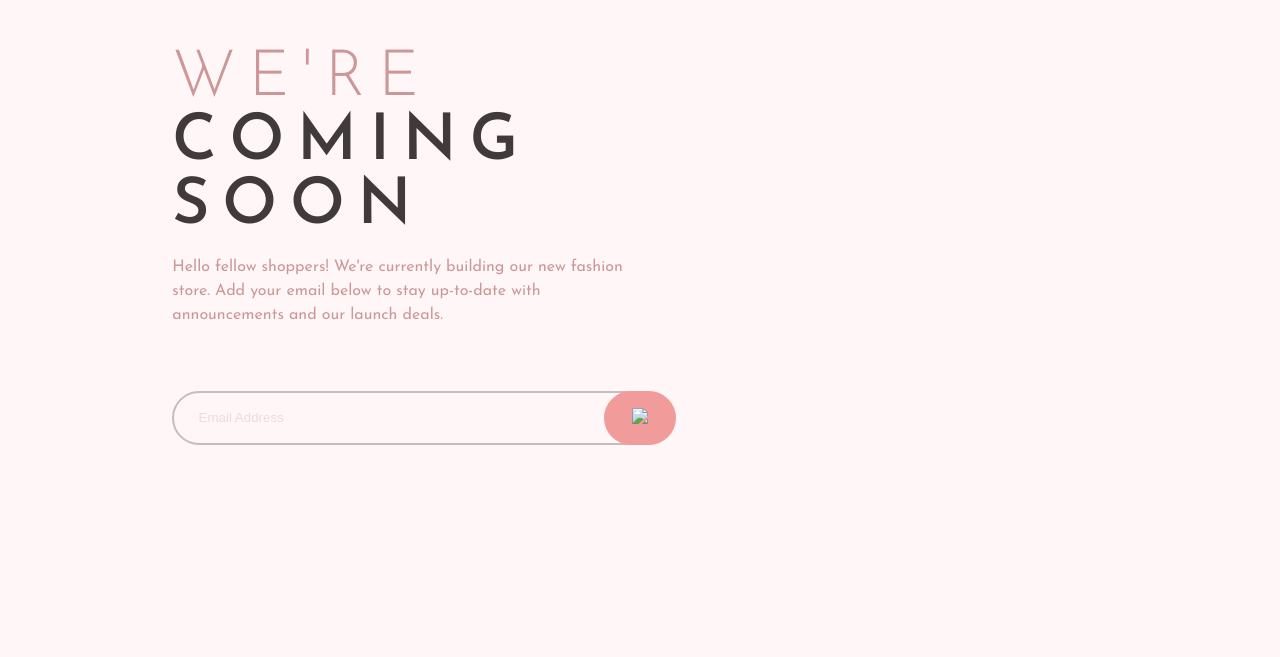
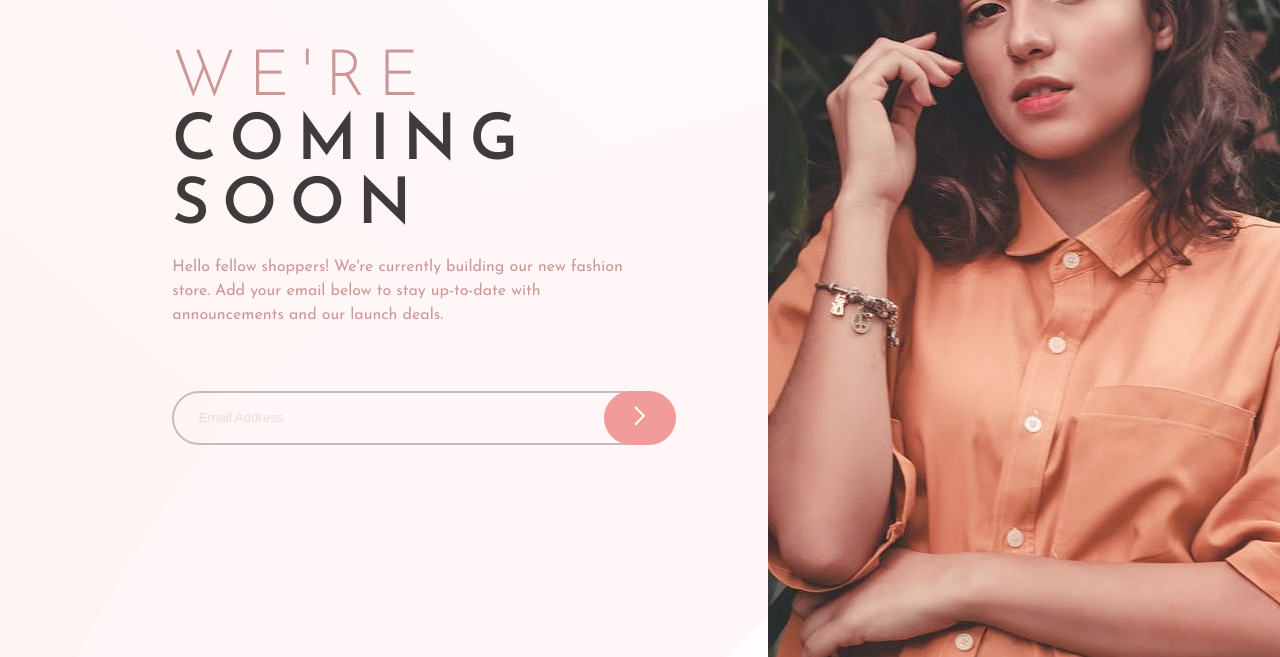
Before and after one commit to FernandoJCastellanos/base-apparel-landing-page, a plain HTML site: page index.html in a window 1280 px wide. Shown: the part 151-808 px from the top of the page. Drawn offline with Linux system fonts and the light colour scheme; the site is published under a folder, as on GitHub Pages, so addresses that start at the root find nothing; a script that the page names is missing.

Commit message:
images being fixed

```diff
--- a/css/css.css
+++ b/css/css.css
@@ -145,7 +145,7 @@ input::placeholder{
     .body-background {
     background-color: #FFF7F7;
     overflow-x: hidden;
-    background-image: url("/images/bg-pattern-desktop.svg");
+    background-image: url("../images/bg-pattern-desktop.svg");
     background-position: center left;
     background-repeat: no-repeat;
     background-size: cover;
@@ -164,7 +164,7 @@ input::placeholder{
     position: absolute;
     background-position: center left;
     background-size: cover;
-    background-image: url("/images/hero-desktop.jpg");
+    background-image: url("../images/hero-desktop.jpg");
     height: 100%;
     width: 40%;
     right: 0%;
--- a/index.html
+++ b/index.html
@@ -65,7 +65,7 @@
           placeholder="      Email Address" />
 
           <div class="email-sumbit">
-            <button class="email-sumbit-button"><img src="/images/icon-arrow.svg"></button>
+            <button class="email-sumbit-button"><img src="images/icon-arrow.svg"></button>
           </div>
     </div>
 
```
